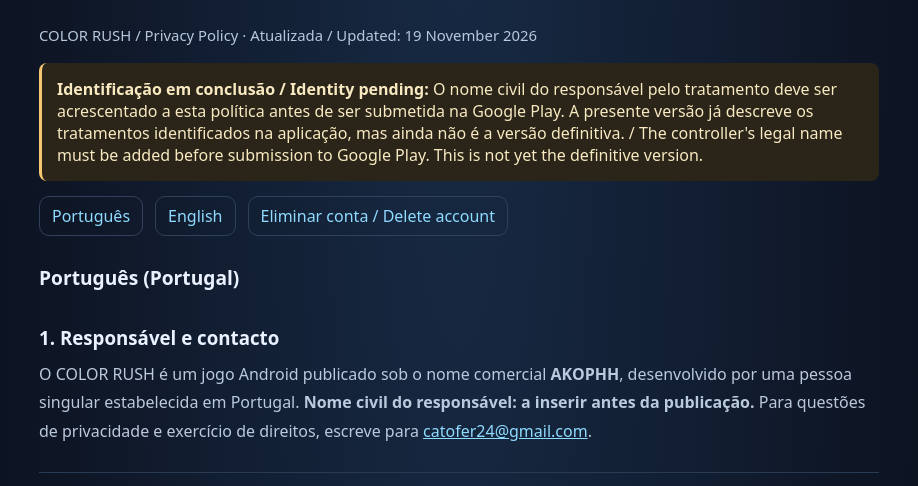
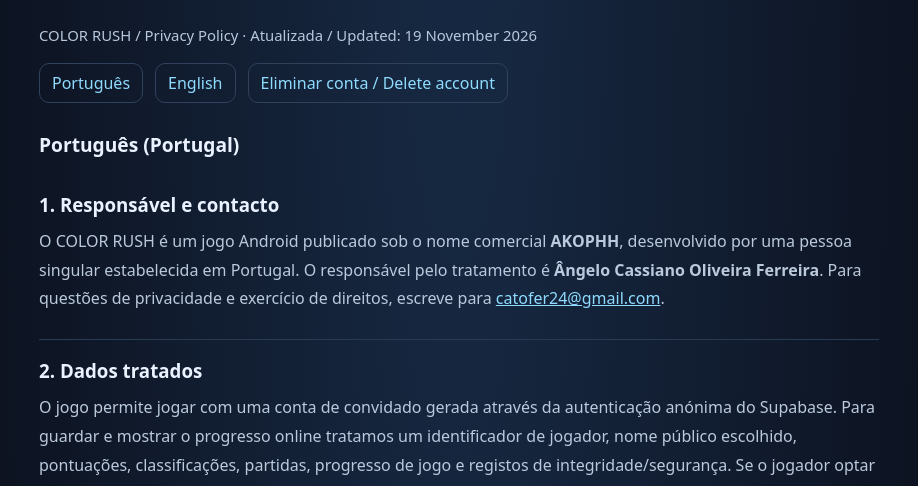
Before and after one commit to catofer24-hub/color-rush, a plain HTML site: page privacy.html in a window 1280 px wide. Shown: the part 264-750 px from the top of the page, without its empty margins (181-1099 px from the left). Drawn offline with Linux system fonts and the light colour scheme.

Commit message:
Identify COLOR RUSH privacy data controller in Portuguese and English

```diff
--- a/privacy.html
+++ b/privacy.html
@@ -21,11 +21,11 @@
 <div class="eyebrow">AKOPHH · ANDROID GAME</div>
 <h1>Política de <span>Privacidade</span></h1>
 <p class="policy-meta">COLOR RUSH / Privacy Policy · Atualizada / Updated: 19 November 2026</p>
-<div class="policy-alert"><strong>Identificação em conclusão / Identity pending:</strong> O nome civil do responsável pelo tratamento deve ser acrescentado a esta política antes de ser submetida na Google Play. A presente versão já descreve os tratamentos identificados na aplicação, mas ainda não é a versão definitiva. / The controller's legal name must be added before submission to Google Play. This is not yet the definitive version.</div>
+
 <div class="policy-nav"><a href="#portugues">Português</a><a href="#english">English</a><a href="delete-account.html">Eliminar conta / Delete account</a></div>
 <section id="portugues">
 <h2>Português (Portugal)</h2>
-<div class="policy-section"><h3>1. Responsável e contacto</h3><p>O COLOR RUSH é um jogo Android publicado sob o nome comercial <strong>AKOPHH</strong>, desenvolvido por uma pessoa singular estabelecida em Portugal. <strong>Nome civil do responsável: a inserir antes da publicação.</strong> Para questões de privacidade e exercício de direitos, escreve para <a href="mailto:catofer24@gmail.com?subject=COLOR%20RUSH%20-%20Privacidade">catofer24@gmail.com</a>.</p></div>
+<div class="policy-section"><h3>1. Responsável e contacto</h3><p>O COLOR RUSH é um jogo Android publicado sob o nome comercial <strong>AKOPHH</strong>, desenvolvido por uma pessoa singular estabelecida em Portugal. O responsável pelo tratamento é <strong>Ângelo Cassiano Oliveira Ferreira</strong>. Para questões de privacidade e exercício de direitos, escreve para <a href="mailto:catofer24@gmail.com?subject=COLOR%20RUSH%20-%20Privacidade">catofer24@gmail.com</a>.</p></div>
 <div class="policy-section"><h3>2. Dados tratados</h3><p>O jogo permite jogar com uma conta de convidado gerada através da autenticação anónima do Supabase. Para guardar e mostrar o progresso online tratamos um identificador de jogador, nome público escolhido, pontuações, classificações, partidas, progresso de jogo e registos de integridade/segurança. Se o jogador optar por associar uma conta por email, tratamos também o endereço de email e os elementos necessários à autenticação e recuperação. As palavras-passe são geridas pelo serviço de autenticação, não publicadas nos rankings.</p><p>O jogo mantém também dados locais no dispositivo, incluindo preferências, idioma, progresso e personalização. O uso de anúncios recompensados pode gerar registos de intenção, validação, transações e saldo de recompensas. As estatísticas internas opcionais, quando autorizadas pelo jogador, incluem eventos limitados de utilização, como início de sessão, partidas, níveis e interesse em recompensas.</p></div>
 <div class="policy-section"><h3>3. Publicidade e dados técnicos</h3><p>O COLOR RUSH integra o <strong>Google AdMob</strong> para anúncios recompensados opcionais. Dependendo da configuração, disponibilidade e consentimento aplicável, o SDK da Google pode recolher ou partilhar endereço IP, identificadores do dispositivo e de publicidade, interações com anúncios, informação de diagnóstico e dados técnicos para apresentar anúncios, medir desempenho e prevenir fraude. O jogador pode optar por não ver anúncios recompensados; nesse caso, as recompensas associadas não são disponibilizadas. Os anúncios reais podem estar temporariamente indisponíveis durante o período de testes.</p><p>Quando exigido pela legislação aplicável, o jogo apresenta as opções de consentimento publicitário através da plataforma de consentimento Google UMP. O consentimento pode ser revisto através das opções de privacidade do jogo, quando disponíveis.</p></div>
 <div class="policy-section"><h3>4. Finalidades e fundamentos</h3><p>Tratamos os dados de conta e progresso para prestar o serviço de jogo e disponibilizar funcionalidades solicitadas pelo jogador (execução do serviço/contrato). Tratamos dados estritamente necessários à prevenção de fraude, proteção de contas e integridade dos rankings com base no nosso interesse legítimo em proteger o serviço, ponderado com os direitos dos utilizadores. As estatísticas opcionais dependem da escolha do jogador. A utilização de identificadores para publicidade personalizada e tecnologias sujeitas a consentimento apenas deve ocorrer quando existir uma base de consentimento válida. Poderemos tratar informações indispensáveis ao cumprimento de obrigações legais.</p></div>
@@ -37,7 +37,7 @@
 </section>
 <section id="english">
 <h2>English</h2>
-<div class="policy-section"><h3>1. Controller and contact</h3><p>COLOR RUSH is an Android game offered under the trade name <strong>AKOPHH</strong>, developed by an individual established in Portugal. <strong>Controller's legal name: to be inserted before publication.</strong> For privacy requests contact <a href="mailto:catofer24@gmail.com?subject=COLOR%20RUSH%20-%20Privacy">catofer24@gmail.com</a>.</p></div>
+<div class="policy-section"><h3>1. Controller and contact</h3><p>COLOR RUSH is an Android game offered under the trade name <strong>AKOPHH</strong>, developed by an individual established in Portugal. The data controller is <strong>Ângelo Cassiano Oliveira Ferreira</strong>. For privacy requests contact <a href="mailto:catofer24@gmail.com?subject=COLOR%20RUSH%20-%20Privacy">catofer24@gmail.com</a>.</p></div>
 <div class="policy-section"><h3>2. Data we process</h3><p>The game supports guest play using Supabase anonymous authentication. Online gameplay can process an account identifier, chosen public nickname, scores, rankings, play sessions, progress and integrity/security records. When a player optionally links an email account, we process their email address and authentication/recovery information. Passwords are handled by the authentication provider and are not shown in leaderboards. Preferences, language, progression and cosmetic selections may also be stored locally on the device.</p><p>Rewarded advertising can create server-side intent, validation, transaction and reward-balance records. Optional internal gameplay analytics, if enabled by the player, contain limited usage events such as sessions, games, reached levels and interest in rewards.</p></div>
 <div class="policy-section"><h3>3. Advertising and technical data</h3><p>COLOR RUSH integrates <strong>Google AdMob</strong> for optional rewarded ads. Depending on deployment, availability and applicable consent, Google's SDK can collect or share IP addresses, advertising or device identifiers, ad interactions, diagnostic and technical information for delivering ads, measurement and fraud prevention. Players may choose not to watch ads, in which case the corresponding rewards are not awarded. Live ads may be unavailable during testing. Where legally required, advertising consent options are presented through Google's UMP consent system and may be revisited through in-game privacy settings when available.</p></div>
 <div class="policy-section"><h3>4. Purposes and legal bases</h3><p>We process account and progress data to provide the requested game service (performance of the service/contract). Limited integrity, anti-fraud and account-security processing is based on legitimate interests, balanced against players' rights. Optional internal analytics depend on the player's choice. Personalised advertising identifiers and consent-regulated technologies must only be used where a valid consent basis applies. Some data may need to be processed to meet legal obligations.</p></div>
```
